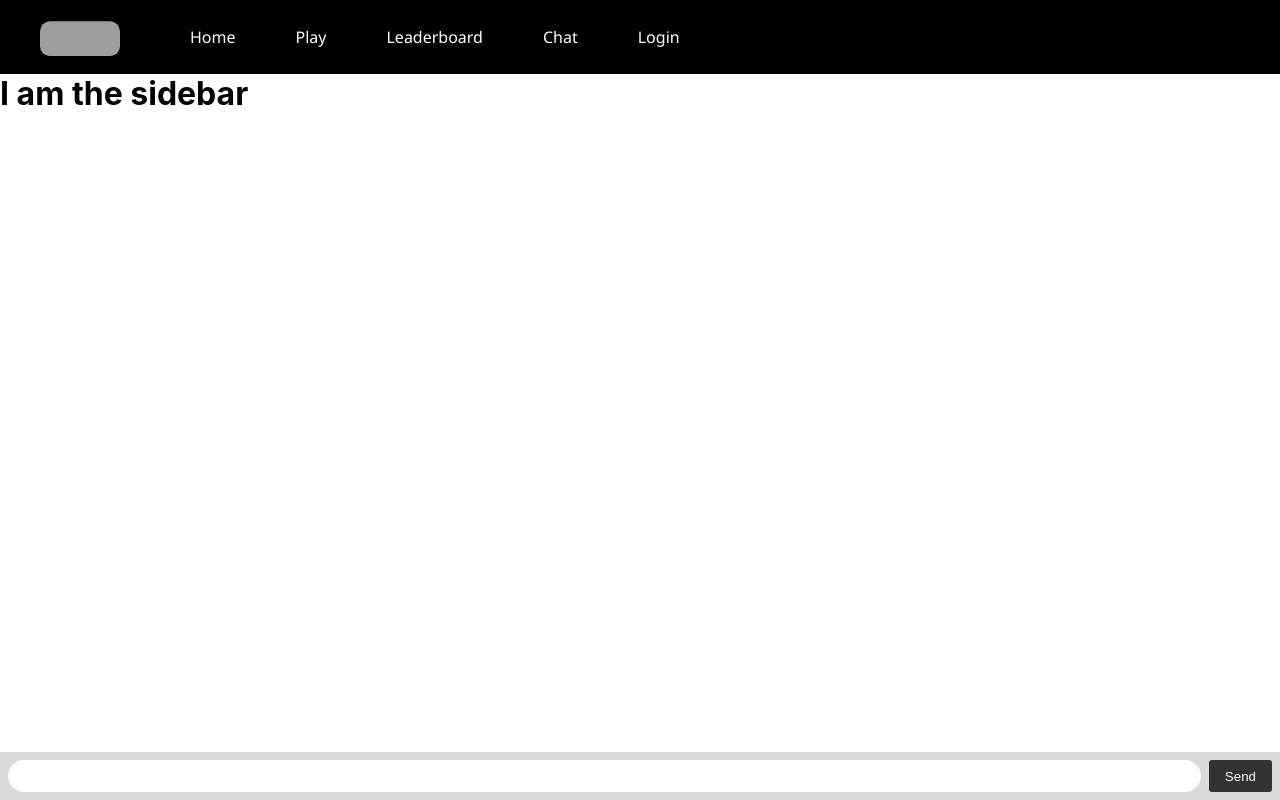
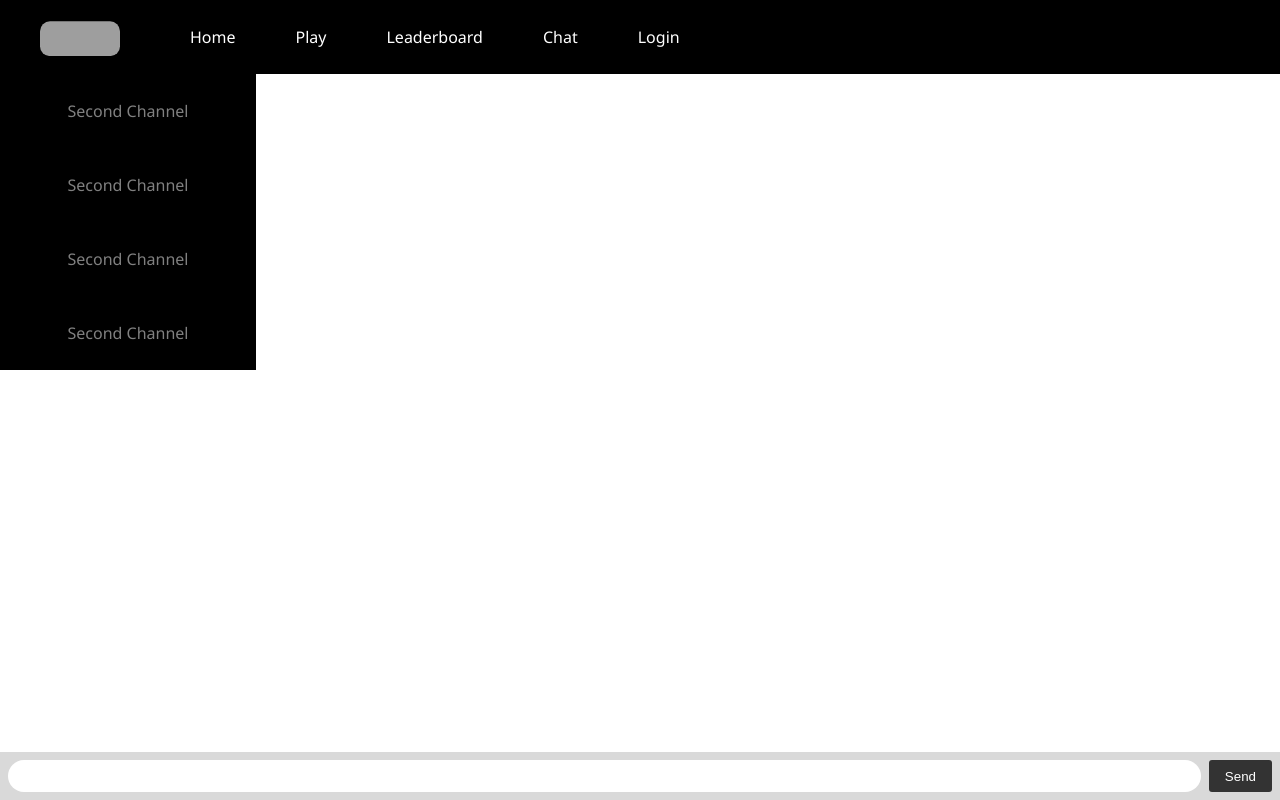
Before and after one commit to mcombeau/ft_transcendance, a React (Create React App) app in the folder frontend-app/: page /#/chat in a window 1280 px wide. Built offline with nearby package versions, Linux system fonts and the light colour scheme; no server answers; grey boxes are pictures that could not be loaded.

Commit message:
Added sidebar channel support

```diff
--- a/frontend-app/src/components/chat/chat.tsx
+++ b/frontend-app/src/components/chat/chat.tsx
@@ -11,49 +11,44 @@ type Message = {
   channel: string;
 };
 
+type Channel = {
+  name: string;
+};
+
 export const Chat = () => {
   const socket = useContext(WebSocketContext);
   const [value, setValue] = useState("");
   const [messages, setMessages] = useState<Message[]>([]); // TODO: init with database
+  const [channels, setChannels] = useState<Channel[]>([]); // TODO: init with database
+
+  useEffect(() => {
+    var chan: Channel = {
+      name: "First Channel",
+    };
+    setChannels((prev) => [...prev, chan]);
+    chan.name = "Second Channel";
+    setChannels((prev) => [...prev, chan]);
+  }, []);
 
   useEffect(() => {
     socket.on("chat message", (msg: Message) => {
       console.log(msg);
-      // var item = document.createElement('li');
-      // var messages = document.getElementById('messages');
-      // item.textContent = msg;
-      // messages.appendChild(item);
       setMessages((prev) => [...prev, msg]);
       window.scrollTo(0, document.body.scrollHeight);
     });
 
     socket.on("connect", function () {
       console.log("I connected !");
-      // var item = document.createElement('li');
-      // var messages = document.getElementById('messages');
-      // item.textContent = "A user just connected";
-      // item.id = "event";
-      // messages.appendChild(item);
       window.scrollTo(0, document.body.scrollHeight);
     });
 
     socket.on("connection event", function () {
       console.log("connection");
-      // var item = document.createElement('li');
-      // var messages = document.getElementById('messages');
-      // item.textContent = "A user just connected";
-      // item.id = "event";
-      // messages.appendChild(item);
       window.scrollTo(0, document.body.scrollHeight);
     });
 
     socket.on("disconnection event", function () {
       console.log("disconnection");
-      // var item = document.createElement('li');
-      // var messages = document.getElementById('messages');
-      // item.textContent = "A user just disconnected";
-      // item.id = "event";
-      // messages.appendChild(item);
       window.scrollTo(0, document.body.scrollHeight);
     });
     return () => {
@@ -100,12 +95,22 @@ export const Chat = () => {
     );
   };
 
+  const channelInfo = (channel: Channel) => {
+    return (
+      <div id="channel-info">
+        <li>{channel.name}</li>
+      </div>
+    );
+  };
+
   return (
     <WebSocketProvider value={socket}>
       <body>
         <div className="chat-container">
           <div className="sidebar">
-            <h1>I am the sidebar</h1>
+            <div id="channels">
+              {channels.map((channel: Channel) => channelInfo(channel))}
+            </div>
           </div>
           <div className="chat">
             <div id="messages">
--- a/frontend-app/src/index.css
+++ b/frontend-app/src/index.css
@@ -270,7 +270,9 @@ li#mine {
 
 .sidebar {
   width: 20%;
+  height: 100%;
   float: left;
+  background-color: black;
 }
 
 .chat {
```
